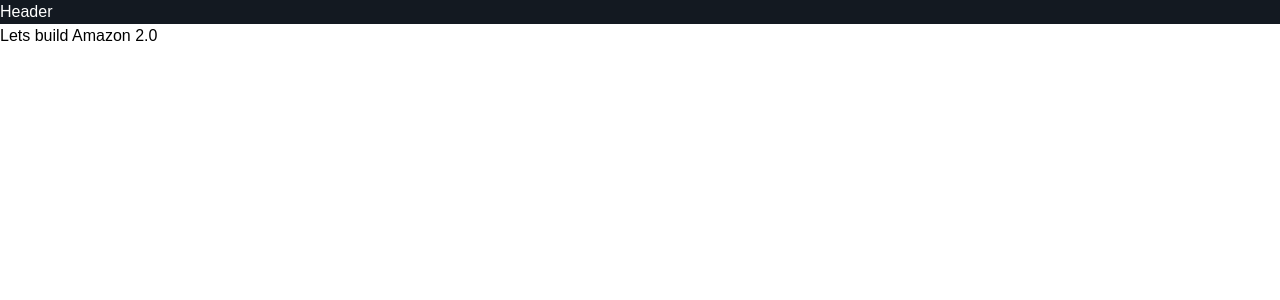
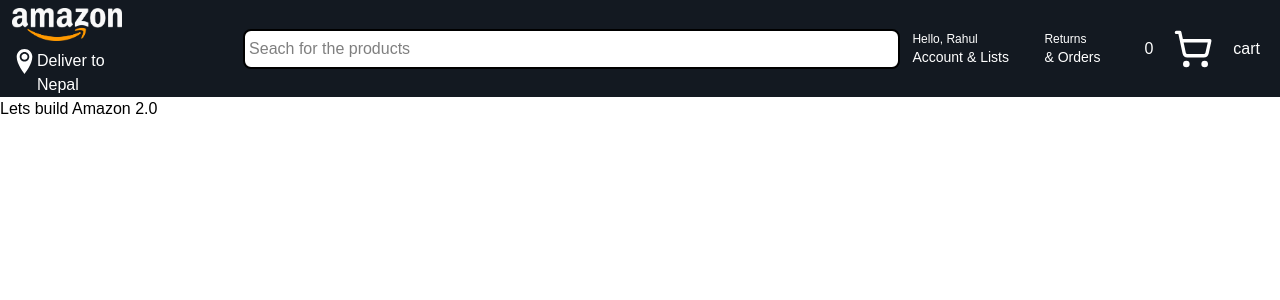
Before and after one commit to Rahul1-design/Amazon-Clone, a Next.js app: page / in a window 1280 px wide. Shown: the top 300 px of the page. Built offline with nearby package versions, Linux system fonts and the light colour scheme.

Commit message:
refactor(Header): update layout and add icons for improved UI

```diff
--- a/app/globals.css
+++ b/app/globals.css
@@ -1,7 +1,5 @@
 @import "tailwindcss";
 
 body {
-  background: var(--background);
-  color: var(--foreground);
   font-family: Arial, Helvetica, sans-serif;
 }
--- a/components/Header.tsx
+++ b/components/Header.tsx
@@ -1,7 +1,55 @@
-import React from "react";
+import Image from "next/image";
+import { LuShoppingCart } from "react-icons/lu";
+import { ImLocation2 } from "react-icons/im";
 
 function Header() {
-  return <div className="bg-[#131921] text-white ">Header</div>;
+  return (
+    <div className="bg-[#131921] text-white w-full ">
+      <div className="flex items-center">
+        <div className="w-1/5 mx-3">
+          <Image
+            alt="Amazon website logo"
+            src="/amazon-logo-2.webp"
+            width={100}
+            height={50}
+            loading="eager"
+            className="w-27.5 h-auto py-2"
+          />
+        <div className="flex ">
+          <ImLocation2 size={25} />
+          <div className="w-20">
+            <h2>Deliver to</h2>
+            <h2>Nepal</h2>
+          </div>
+        </div>
+        </div>
+        <div className="w-3/5">
+          <input
+            className="bg-white w-full text-black  outline-none  focus:border-black border-2 p-1 rounded-lg h-10"
+            type="text"
+            placeholder="Seach for the products"
+          />
+        </div>
+        <div className="flex items-center">
+        <div className="m-3 w-30">
+          <h2 className="text-xs">Hello, Rahul</h2>
+          <h2 className="font-medium text-sm">Account & Lists</h2>
+        </div>
+        <div className="w-20">
+          <p className="text-xs">Returns</p>
+          <h2 className="font-medium text-sm">& Orders</h2>
+        </div>
+        <div className="flex items-center mx-5">
+          <p>0</p>
+          <div>
+          <LuShoppingCart  className="w-20 h-10" />
+          </div>
+          <h1>cart</h1>
+        </div>
+        </div>
+      </div>
+    </div>
+  );
 }
 
 export default Header;
--- a/package.json
+++ b/package.json
@@ -11,7 +11,8 @@
   "dependencies": {
     "next": "16.3.4",
     "react": "19.2.8",
-    "react-dom": "19.2.8"
+    "react-dom": "19.2.8",
+    "react-icons": "^5.7.0"
   },
   "devDependencies": {
     "@tailwindcss/postcss": "^4",
```
Also changed, not shown: 1 other file (tests, documents, lock files or other folders).
